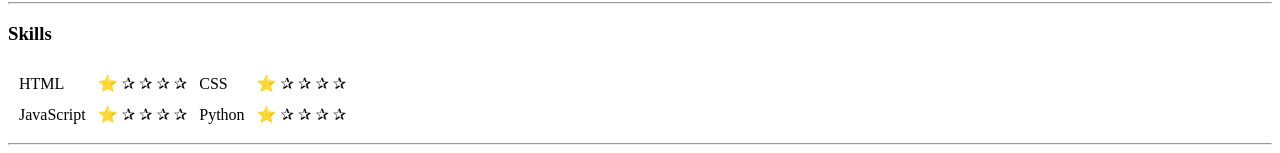
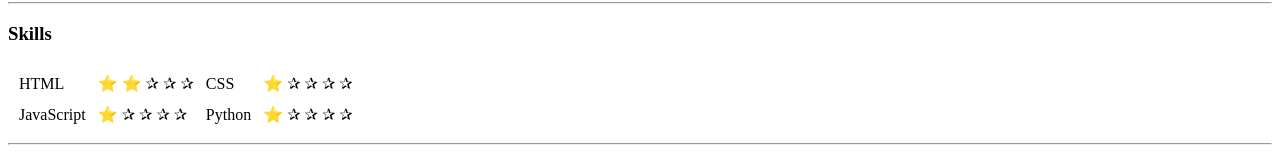
Before and after one commit to Emmanuel-Evgenios/cv, a plain HTML site: page index.html in a window 1280 px wide. Shown: the part 659-812 px from the top of the page. Drawn offline with Linux system fonts and the light colour scheme.

Commit message:
Update index.html

```diff
--- a/index.html
+++ b/index.html
@@ -64,7 +64,7 @@
     <tbody>
       <tr>
         <td>HTML</td>
-        <td>&#11088 &#10032; &#10032; &#10032; &#10032;</td>
+        <td>&#11088 &#11088 &#10032; &#10032; &#10032;</td>
         <td>CSS</td>
         <td> &#11088; &#10032; &#10032; &#10032; &#10032;</td>
       </tr>
```
